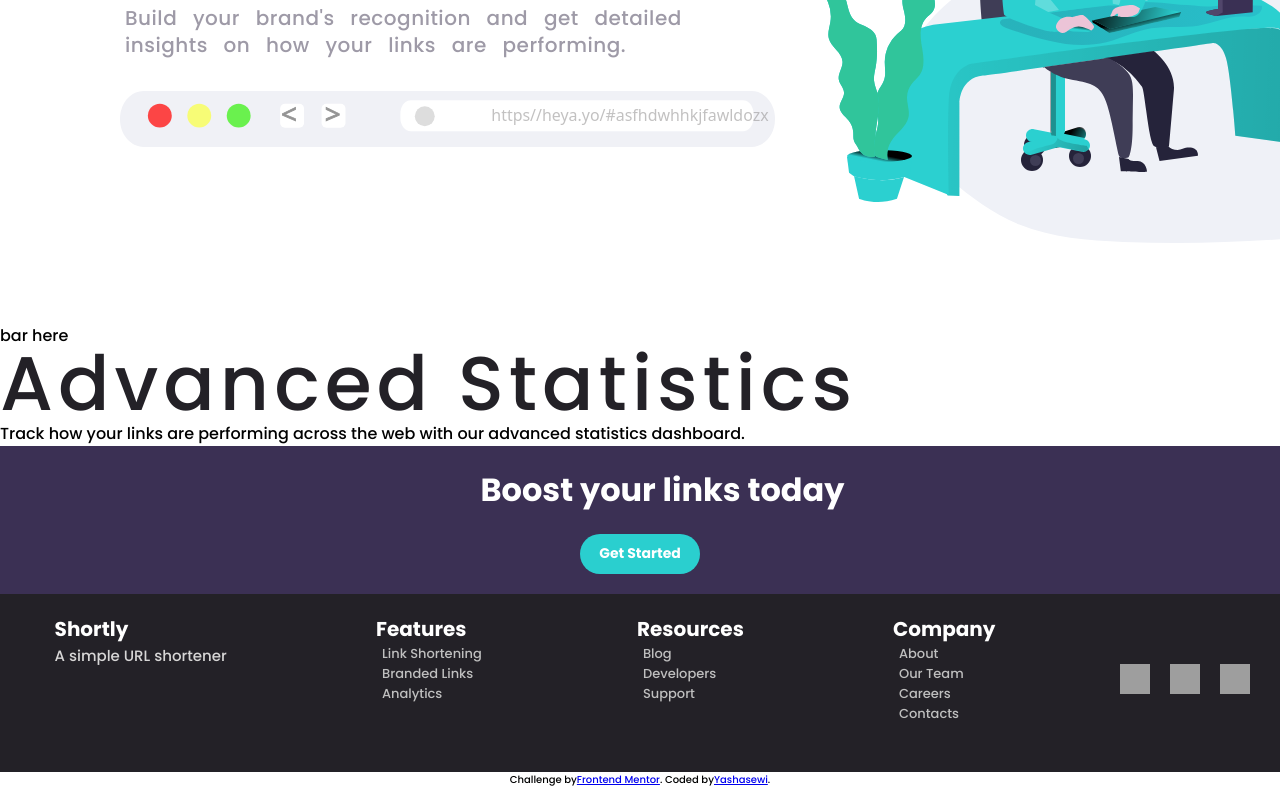
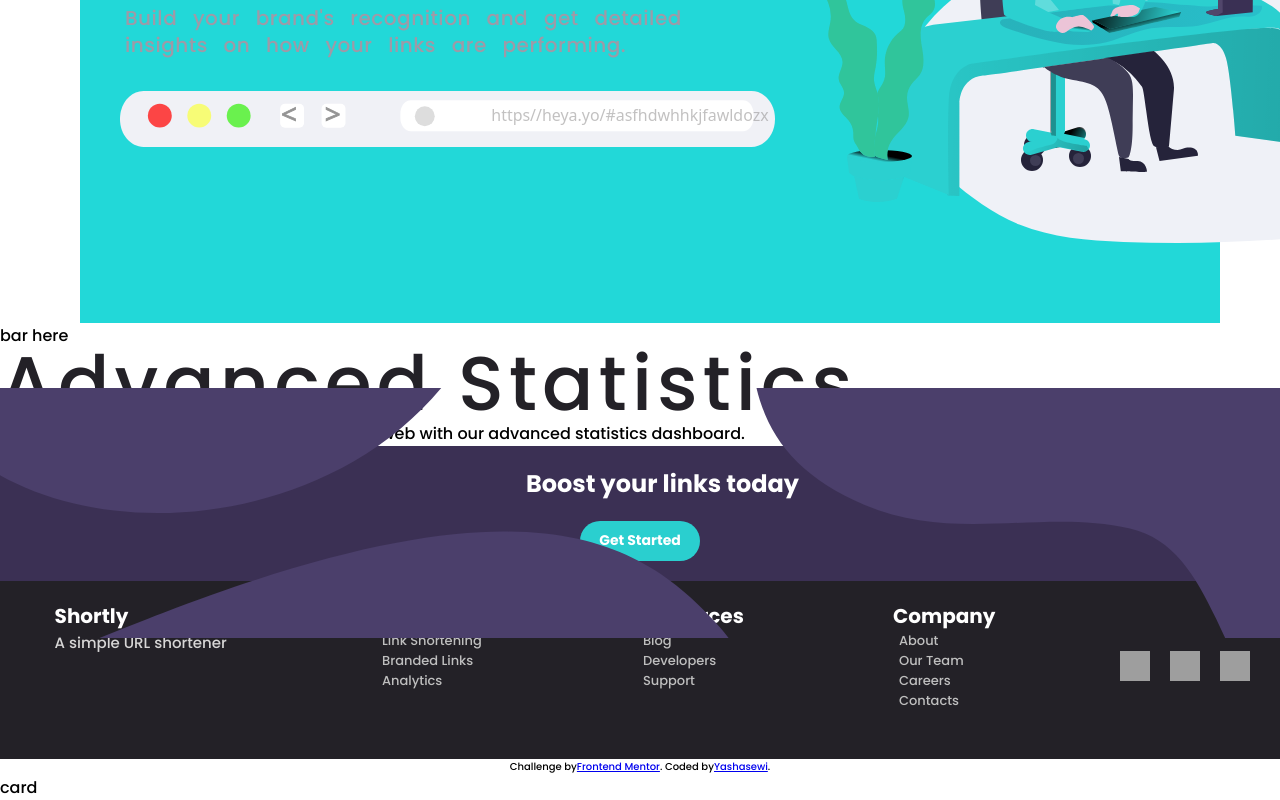
Before and after one commit to Yashasewi/url_shortner, a React (Create React App) app: page / in a window 1280 px wide. Shown: the part 399-1199 px from the top of the page. Built offline with nearby package versions, Linux system fonts and the light colour scheme; grey boxes are pictures that could not be loaded.

Commit message:
added card

```diff
--- a/src/App.js
+++ b/src/App.js
@@ -4,6 +4,7 @@ import Url from './components/Url';
 import Statistics from './components/Statistics';
 import Boost from './components/Boost';
 import Footer from './components/Footer';
+import Card from './components/Card';
 
 
 export default function App() {
@@ -15,6 +16,7 @@ export default function App() {
      <Statistics />
       <Boost />
       <Footer />
+      <Card />
     </div>
   );
 }
--- /dev/null
+++ b/src/components/Card.js
@@ -0,0 +1,8 @@
+import React from "react";
+
+
+export default function Card() {
+  return (
+    <div>card</div>
+  )
+}
--- a/src/components/boost.js
+++ b/src/components/boost.js
@@ -2,10 +2,10 @@ import React from 'react'
 
 export default function Boost() {
   return (
-    <div className="boost">
-
+    <section className="boost">
+      <img src="\images\bg-boost-desktop.svg" alt="logo"/>
       <h1 className="boost_text">Boost your links today</h1>
       <button className="sign_up bo">Get Started</button>
-    </div>
+    </section>
   );
 }
--- a/src/index.css
+++ b/src/index.css
@@ -97,6 +97,30 @@ header {
   box-shadow: 0px 0px 12px 2px hsla(0, 0%, 0%, 0.1);
 }
 
+
+
+
+
+
+
+
+
+
+
+
+
+
+
+
+
+
+
+
+
+
+
+
+
 /*
  intro
  */
@@ -106,7 +130,7 @@ header {
   grid-template-areas:
     "inside img"
     "search img";
-  /* background-color: hsl(180, 73%, 49%); */
+  background-color: hsl(180, 73%, 49%);
   margin-left: 80px;
   margin-right: 60px;
   column-gap: 0px;
@@ -234,12 +258,16 @@ header {
   gap: 20px;
   background-color: hsl(257, 27%, 26%);
   padding: 20px;
+  position: relative;
 }
 .boost_text {
   font-weight: 700;
   color: hsl(0, 0%, 100%);
+  margin-left: 45px;
+}
 
-  margin-left: 45px;
+.boost img {
+  position: absolute;
 }
 .bo {
   font-size: 14px;
```
